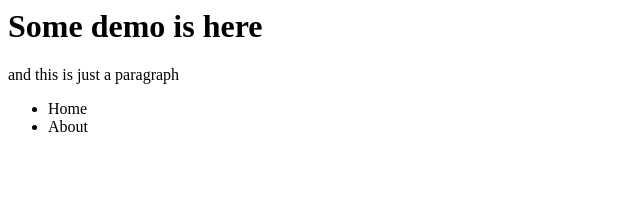
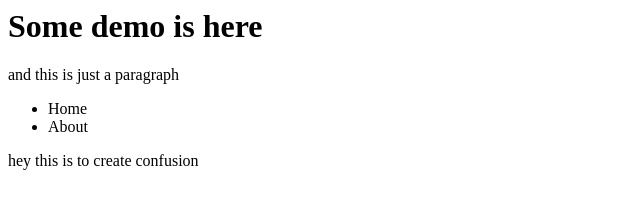
Before and after one commit to jafrin007/M27b, a plain HTML site: page index.html in a window 1280 px wide. Shown: the whole page, without its empty margins (0-640 px from the left). Drawn offline with Linux system fonts and the light colour scheme.

Commit message:
Update index.html added p tag

```diff
--- a/index.html
+++ b/index.html
@@ -6,5 +6,6 @@
             <li>Home</li>
             <li>About</li>
         </ul>
+        <p>hey this is to create confusion</p>
     </body>
 </html>
```
